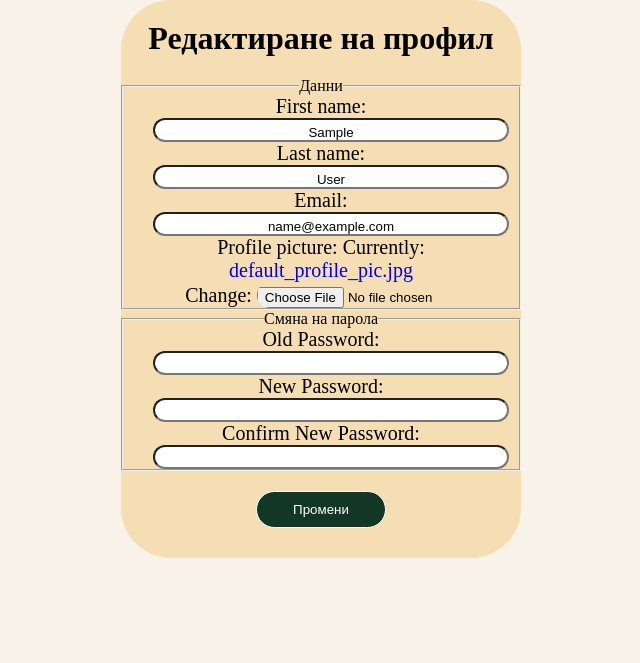
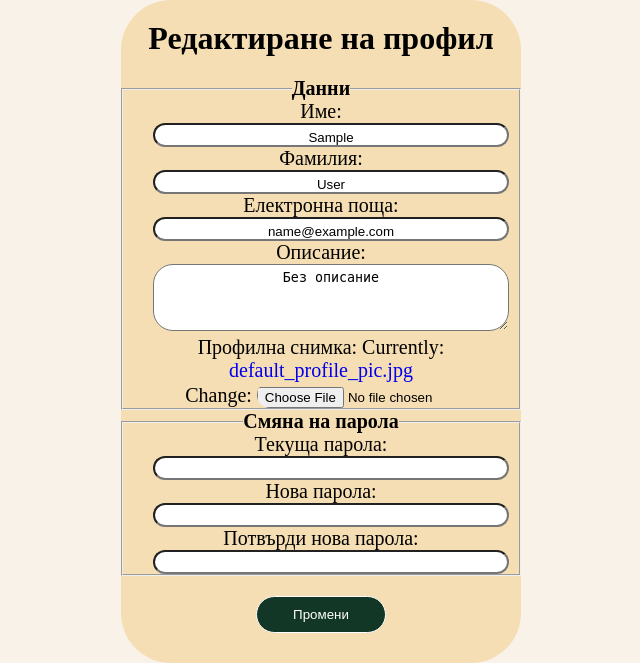
Before and after one commit to ValentinAngelov17/crafted-and-connected, a Django app: page /accounts/update_profile/ in a window 1280 px wide. Shown: the part 144-807 px from the top of the page, without its empty margins (319-959 px from the left). Before the commit the page ends 702 px from the top, so only its background shows below. Run offline with Django 5.2, Linux system fonts and the light colour scheme; the visitor is signed in with stand-in values (Sample User, id 1); data that the repository does not hold is empty; some web fonts are replaced.

Commit message:
updated default profile picture and ui for update profile

```diff
--- a/crafted_and_connected/authentication/forms.py
+++ b/crafted_and_connected/authentication/forms.py
@@ -1,7 +1,7 @@
 from django import forms
 from django.contrib.auth.forms import AuthenticationForm
-from django.contrib.auth.forms import UserChangeForm, PasswordChangeForm
 from django.contrib.auth.password_validation import validate_password
+from django.utils.translation import gettext_lazy as _
 
 from .models import CustomUser
 
@@ -32,13 +32,20 @@ class CustomUserLoginForm(AuthenticationForm):
 class ProfileForm(forms.ModelForm):
     class Meta:
         model = CustomUser
-        fields = ['first_name', 'last_name', 'email', 'profile_picture']
+        fields = ['first_name', 'last_name', 'email', 'description', 'profile_picture']
+        labels = {
+            'first_name': _('Име'),
+            'last_name': _('Фамилия'),
+            'email': _('Електронна поща'),
+            'profile_picture': _('Профилна снимка')
+        }
+    description = forms.CharField(widget=forms.Textarea(attrs={'rows': 4}), label='Описание', required=False)
 
 
 class CustomPasswordChangeForm(forms.Form):
-    old_password = forms.CharField(widget=forms.PasswordInput, label="Old Password", required=False)
-    new_password1 = forms.CharField(widget=forms.PasswordInput, label="New Password", required=False)
-    new_password2 = forms.CharField(widget=forms.PasswordInput, label="Confirm New Password", required=False)
+    old_password = forms.CharField(widget=forms.PasswordInput, label="Текуща парола", required=False)
+    new_password1 = forms.CharField(widget=forms.PasswordInput, label="Нова парола", required=False)
+    new_password2 = forms.CharField(widget=forms.PasswordInput, label="Потвърди нова парола", required=False)
 
     def __init__(self, user, *args, **kwargs):
         self.user = user
@@ -47,7 +54,7 @@ class CustomPasswordChangeForm(forms.Form):
     def clean_old_password(self):
         old_password = self.cleaned_data.get('old_password')
         if old_password and not self.user.check_password(old_password):
-            raise forms.ValidationError("Old password is incorrect")
+            raise forms.ValidationError("Текуща парола е невалидна")
         return old_password
 
     def clean(self):
@@ -58,13 +65,13 @@ class CustomPasswordChangeForm(forms.Form):
 
         if old_password or new_password1 or new_password2:
             if not old_password:
-                self.add_error('old_password', "This field is required.")
+                self.add_error('old_password', "Това поле е задължително")
             if not new_password1:
-                self.add_error('new_password1', "This field is required.")
+                self.add_error('new_password1', "Това поле е задължително")
             if not new_password2:
-                self.add_error('new_password2', "This field is required.")
+                self.add_error('new_password2', "Това поле е задължително")
             if new_password1 and new_password1 != new_password2:
-                raise forms.ValidationError("New passwords do not match")
+                raise forms.ValidationError("Новата парола несъвпада")
             validate_password(new_password1, self.user)
 
         return cleaned_data
--- a/static/css/style.css
+++ b/static/css/style.css
@@ -556,7 +556,8 @@ header {
 }
 
 .post-decription {
-    height: 800px;
+    min-height: 800px;
+    max-height: 100%;
     border-top-right-radius: 50px;
     border-bottom-right-radius: 50px;
     border-style: solid;
--- a/templates/update_profile.html
+++ b/templates/update_profile.html
@@ -28,9 +28,10 @@
         <form method="post" enctype="multipart/form-data">
             {% csrf_token %}
             <fieldset>
-                <legend>Данни</legend>
+                <legend style="font-size: 20px;"><strong>Данни</strong></legend>
                 <div class="cart-info">
                     {{ profile_form.as_p }}
+
                 </div>
 
             </fieldset>
@@ -43,13 +44,14 @@
             {% endif %}
 
             <fieldset>
-                <legend>Смяна на парола</legend>
+                <legend style="font-size: 20px;"><strong>Смяна на парола</strong></legend>
                 <div class="cart-info">
                     {{ password_form.as_p }}
                 </div>
 
             </fieldset>
-            <button style="margin-bottom: 30px; margin-top: 20px;" class="profile-buttons" type="submit">Промени</button>
+            <button style="margin-bottom: 30px; margin-top: 20px;" class="profile-buttons" type="submit">Промени
+            </button>
         </form>
     </div>
 {% endblock %}
```
Also changed, not shown: templates/profile.html (+9 -5 lines).
